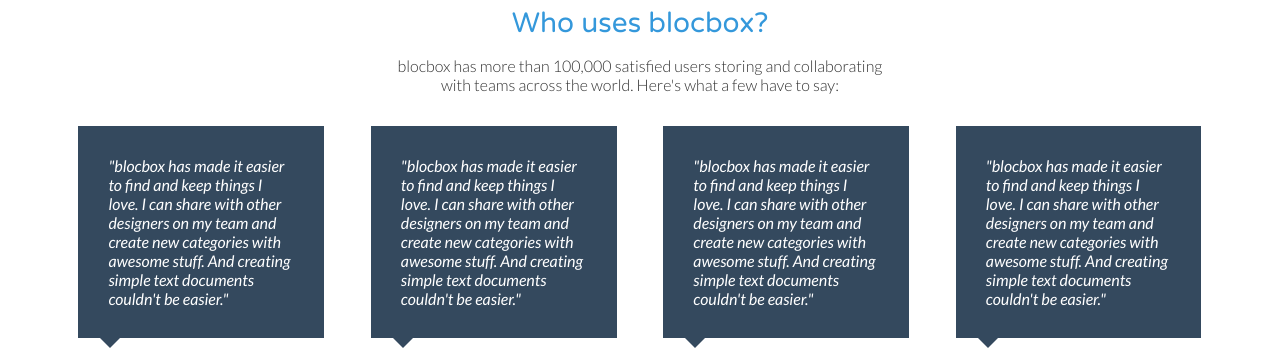
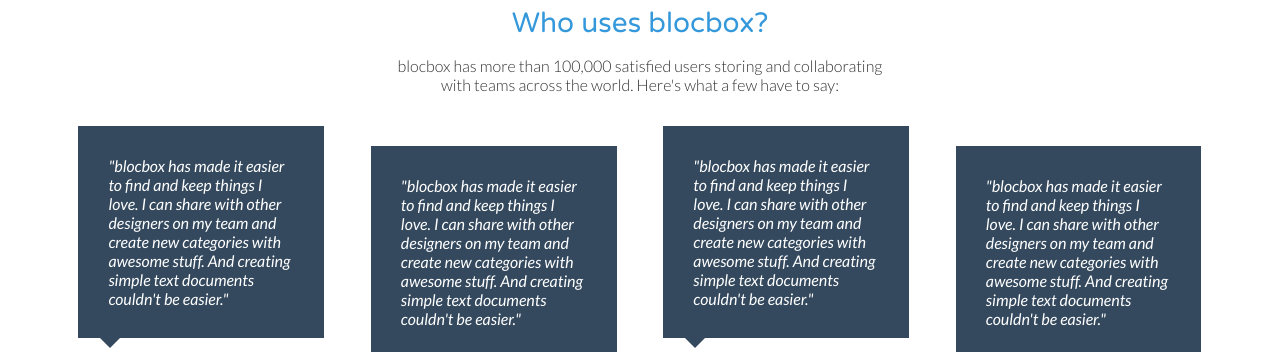
Before and after one commit to midasxl/Blocbox, a plain HTML site: page index.html in a window 1280 px wide. Shown: the part 2150-2502 px from the top of the page. Drawn offline with Linux system fonts and the light colour scheme; grey boxes are pictures that could not be loaded.

Commit message:
Assignment 31 - Completed

```diff
--- a/css/style.css
+++ b/css/style.css
@@ -259,6 +259,9 @@
  .testimonials ul li {
    list-style-type: none;
  }
+ .testimonials ul li.offset{
+	margin-top: 20px;
+ }
  .testimonials blockquote {
    color:#FFFFFF;
    text-align: left;
--- a/index.html
+++ b/index.html
@@ -122,7 +122,7 @@
       <img src="https://s3.amazonaws.com/uifaces/faces/twitter/jsa/128.jpg" alt="avatar">
       <p class="name"><strong>Stella B.</strong><br/>Freelance Designer, N. Dakota</p>
     </li>
-  <li class="one-fourth">
+  <li class="one-fourth offset">
     <blockquote>"blocbox has made it easier to find and keep things I love. I can share with other designers on my team and create new categories with awesome stuff. And creating simple text documents couldn't be easier."
     </blockquote>
     <img src="https://s3.amazonaws.com/uifaces/faces/twitter/jsa/128.jpg" alt="avatar">
@@ -134,7 +134,7 @@
     <img src="https://s3.amazonaws.com/uifaces/faces/twitter/jsa/128.jpg" alt="avatar">
     <p class="name"><strong>Stella B.</strong><br/>Freelance Designer, N. Dakota</p>
   </li>
-  <li class="one-fourth">
+  <li class="one-fourth offset">
     <blockquote>"blocbox has made it easier to find and keep things I love. I can share with other designers on my team and create new categories with awesome stuff. And creating simple text documents couldn't be easier."
     </blockquote>
     <img src="https://s3.amazonaws.com/uifaces/faces/twitter/jsa/128.jpg" alt="avatar">
```
